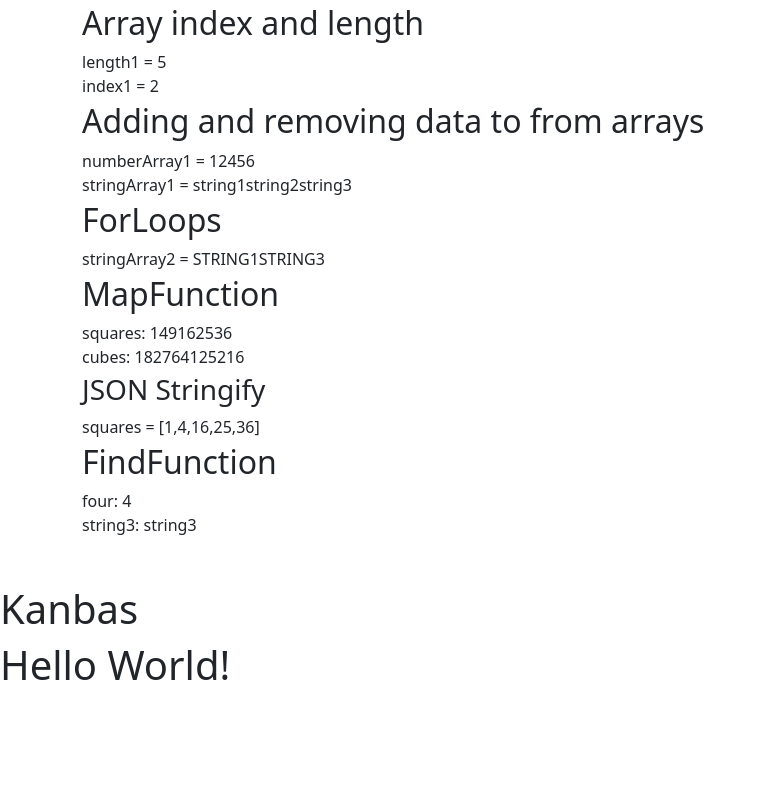
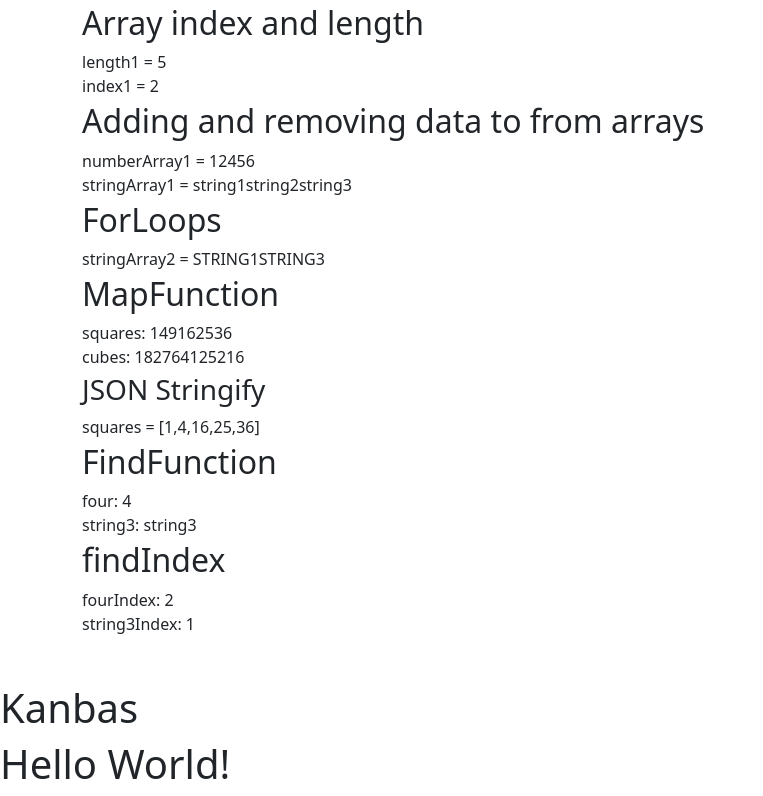
Before and after one commit to dnydlk/kanbas-react-web-app, a React (Create React App) app: page / in a window 1280 px wide. Shown: the part 1537-2333 px from the top of the page, without its empty margins (0-763 px from the left). Before the commit the page ends 2234 px from the top, so only its background shows below. Built offline with nearby package versions, Linux system fonts and the light colour scheme.

Commit message:
Add FindIndex component

```diff
--- /dev/null
+++ b/src/labs/a3/JavaScript/arrays/FindIndex.tsx
@@ -0,0 +1,16 @@
+let numberArray1 = [1, 2, 4, 5, 6];
+let stringArray1 = ["string1", "string3"];
+const fourIndex = numberArray1.findIndex((a) => a === 4);
+const string3Index = stringArray1.findIndex((a) => a === "string3");
+
+function findIndex() {
+  return (
+    <div id="find-index" className="mt-1">
+      <h2>findIndex</h2>
+      fourIndex: {fourIndex} <br />
+      string3Index: {string3Index} <br />
+    </div>
+  );
+}
+
+export default findIndex;
--- a/src/labs/a3/JavaScript/arrays/WorkingWithArrays.tsx
+++ b/src/labs/a3/JavaScript/arrays/WorkingWithArrays.tsx
@@ -5,6 +5,7 @@ import ForLoops from "./ForLoops";
 import MapFunction from "./MapFunction";
 import JsonStringify from "../json/JsonStringify";
 import FindFunction from "./FindFunction";
+import FindIndex from "./FindIndex";
 
 function WorkingWithArrays() {
   return (
@@ -17,6 +18,7 @@ function WorkingWithArrays() {
       <MapFunction />
       <JsonStringify />
       <FindFunction />
+      <FindIndex />
     </div>
   );
 }
```
